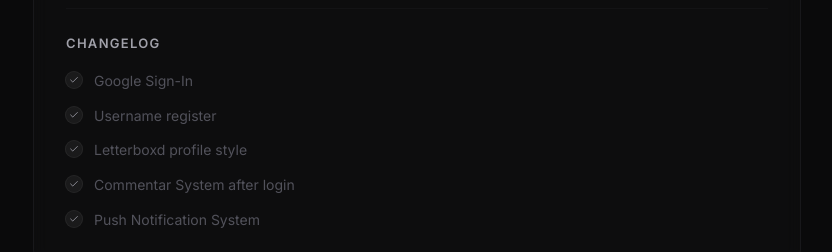
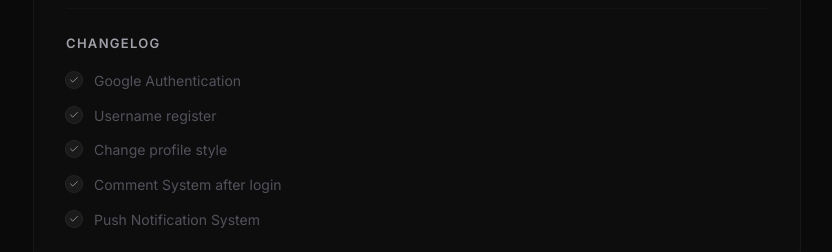
Before and after one commit to Naotica2/naoflix-downloader, a React (Vite) app: page /releases in a window 1280 px wide. Shown: the part 346-598 px from the top of the page, without its empty margins (223-1055 px from the left). Built offline with nearby package versions, Linux system fonts and the light colour scheme.

Commit message:
new update

```diff
--- a/public/releases.json
+++ b/public/releases.json
@@ -10,12 +10,12 @@
   {
     "version": "1.2.1",
     "date": "2026-03-28",
-    "downloadUrl": "https://pbqxnmfvclduirsvckxz.supabase.co/storage/v1/object/public/naoflix/naoflix-v1.2.1.apk",
+    "downloadUrl": "https://pbqxnmfvclduirsvckxz.supabase.co/storage/v1/object/public/naoflix/naoflixv1.2.1.apk",
     "changelog": [
-      "Google Sign-In",
+      "Google Authentication",
       "Username register",
-      "Letterboxd profile style",
-      "Commentar System after login",
+      "Change profile style",
+      "Comment System after login",
       "Push Notification System"
     ]
   }
--- a/src/App.jsx
+++ b/src/App.jsx
@@ -255,7 +255,7 @@ function Hero() {
           {/* Primary – Download APK */}
           <div className="flex w-full flex-col items-center sm:w-auto">
             <a
-              href="https://pbqxnmfvclduirsvckxz.supabase.co/storage/v1/object/public/naoflix/naoflix-v1.2.1.apk"
+              href="https://pbqxnmfvclduirsvckxz.supabase.co/storage/v1/object/public/naoflix/naoflixv1.2.1.apk"
               download="naoflix.apk"
               id="cta-download"
               className="group inline-flex w-full items-center justify-center gap-2.5 rounded-xl bg-text-primary px-6 py-3 text-[14px] font-semibold text-surface shadow-lg shadow-white/[0.04] transition-all duration-200 ease-in-out hover:bg-accent hover:shadow-white/[0.08] active:scale-[0.98] sm:w-auto"
```
